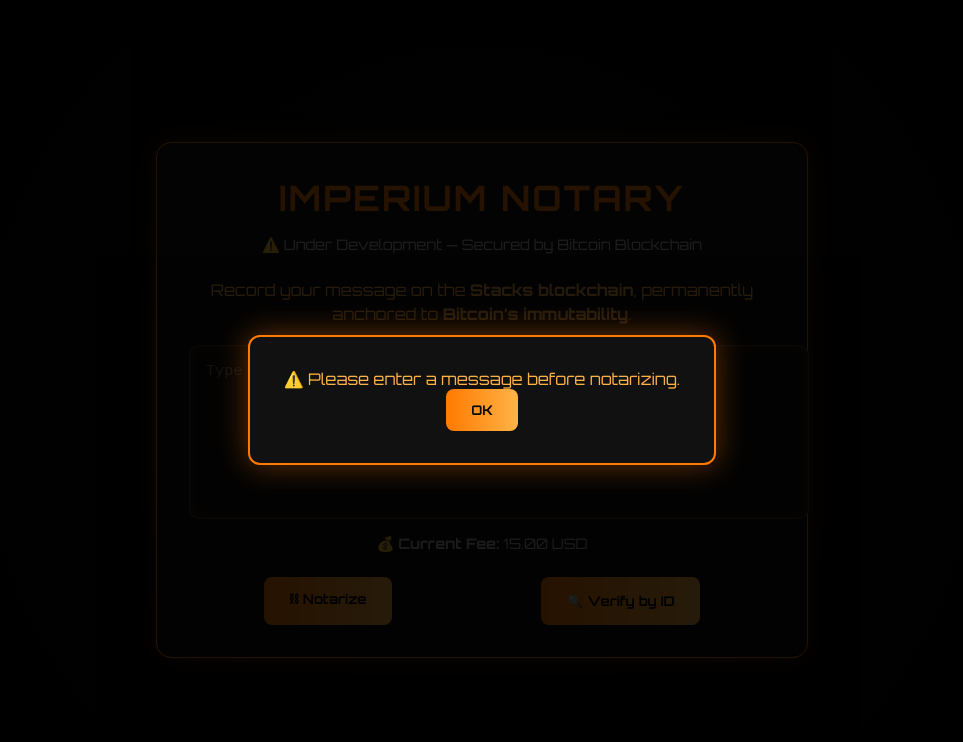
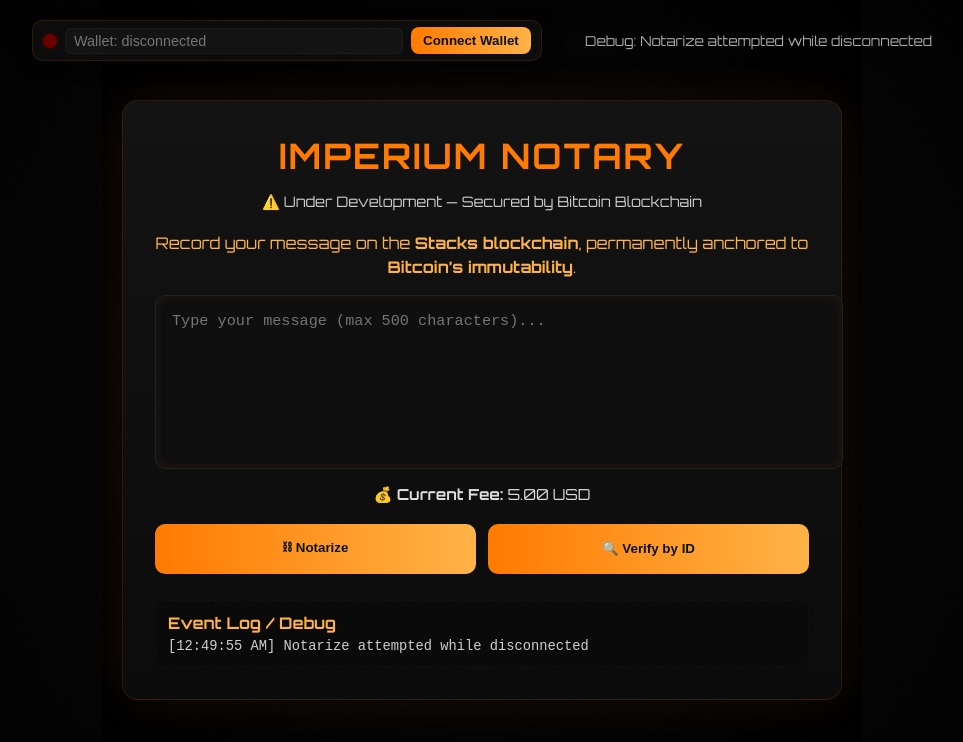
Before and after one commit to SmartCorporate/Notary, a plain HTML site: page index.html in a window 1280 px wide. Both pictures are taken after a click on the button "⛓ Notarize". Shown: the whole page, without its empty margins (158-1121 px from the left). Drawn offline with Linux system fonts and the light colour scheme.

Commit message:
24 Oct 2025 8.50pm

```diff
--- a/index.html
+++ b/index.html
@@ -1,37 +1,44 @@
 <!DOCTYPE html>
 <html lang="en">
 <head>
-  <meta charset="UTF-8">
-  <meta name="viewport" content="width=device-width, initial-scale=1.0">
+  <meta charset="utf-8" />
+  <meta name="viewport" content="width=device-width,initial-scale=1" />
   <title>IMPERIUM NOTARY</title>
-  <!-- same folder reference -->
   <link rel="stylesheet" href="style.css">
 </head>
 <body>
+  <!-- TOP BAR: wallet control -->
+  <div class="topbar">
+    <div class="wallet-control">
+      <span id="semaforo" class="semaforo red"></span>
+      <input id="walletAddr" class="wallet-addr" placeholder="Wallet: disconnected" readonly />
+      <button id="connectBtn">Connect Wallet</button>
+    </div>
+    <div class="debug-mini" id="debugMini">Debug: idle</div>
+  </div>
+
   <div class="terminal-container">
     <div class="terminal-box">
       <h1 class="title">IMPERIUM NOTARY</h1>
       <p class="subtitle">⚠️ Under Development — Secured by Bitcoin Blockchain</p>
-
       <p class="description">
         Record your message on the <b>Stacks blockchain</b>, permanently anchored to <b>Bitcoin’s immutability</b>.
       </p>
-
-      <textarea id="message" maxlength="500"
-        placeholder="Type your message here (max 500 characters)..."></textarea>
-
+      <textarea id="message" maxlength="500" placeholder="Type your message (max 500 characters)..."></textarea>
       <div class="info-line">
         💰 <b>Current Fee:</b> <span id="fee">5.00</span> USD
       </div>
-
       <div class="button-group">
         <button id="btn-notarize">⛓ Notarize</button>
         <button id="btn-verify">🔍 Verify by ID</button>
       </div>
+      <div class="debug-area">
+        <div class="debug-title">Event Log / Debug</div>
+        <pre id="debugLog" class="debugLog"></pre>
+      </div>
     </div>
   </div>
 
-  <!-- POPUP -->
   <div id="popup">
     <div class="popup-content">
       <div id="popup-text">Processing...</div>
@@ -39,7 +46,6 @@
     </div>
   </div>
 
-  <!-- same folder reference -->
   <script src="main.js"></script>
 </body>
 </html>
--- a/main.js
+++ b/main.js
@@ -1,44 +1,111 @@
-// Configuration (can be dynamic later)
-let params = {
-  fee: 15.0,
-  maxChars: 500
+// Wallet connect / disconnect + debug logic (simulated now, integrabile con Leather wallet or other Stacks wallets)
+
+// CONFIG
+const params = { fee: 5.0, maxChars: 500 };
+
+// DOM elements
+const semaforo = document.getElementById('semaforo');
+const walletAddrField = document.getElementById('walletAddr');
+const connectBtn = document.getElementById('connectBtn');
+const debugMini = document.getElementById('debugMini');
+const debugLog = document.getElementById('debugLog');
+const messageInput = document.getElementById('message');
+const btnNotarize = document.getElementById('btn-notarize');
+const btnVerify = document.getElementById('btn-verify');
+const feeDisplay = document.getElementById('fee');
+const popup = document.getElementById('popup');
+const popupText = document.getElementById('popup-text');
+const btnClose = document.getElementById('btn-close');
+
+let isConnected = false;
+let connectedAddress = null;
+
+feeDisplay.innerText = params.fee.toFixed(2);
+
+function logDebug(msg) {
+  const time = new Date().toLocaleTimeString();
+  debugLog.textContent = `[${time}] ${msg}\n` + debugLog.textContent;
+  debugMini.textContent = `Debug: ${msg}`;
+}
+
+function fakeAddress() {
+  const rnd = Math.random().toString(36).slice(2, 12).toUpperCase();
+  return `SP${rnd}`;  // formato tipo indirizzo STX per demo
+}
+
+function setConnected(addr) {
+  isConnected = !!addr;
+  connectedAddress = addr || null;
+  if (isConnected) {
+    semaforo.classList.remove('red','yellow');
+    semaforo.classList.add('green');
+    walletAddrField.value = addr;
+    connectBtn.textContent = 'Disconnect';
+    logDebug(`Connected to wallet ${addr}`);
+  } else {
+    semaforo.classList.remove('green','yellow');
+    semaforo.classList.add('red');
+    walletAddrField.value = 'Wallet: disconnected';
+    connectBtn.textContent = 'Connect Wallet';
+    logDebug('Disconnected from wallet');
+  }
+}
+
+async function toggleConnect() {
+  if (!isConnected) {
+    semaforo.classList.remove('red');
+    semaforo.classList.add('yellow');
+    logDebug('Starting wallet connection...');
+    await new Promise(r => setTimeout(r, 900));
+    const addr = fakeAddress();
+    setConnected(addr);
+    showPopup(`✅ Wallet connected: ${addr}`);
+  } else {
+    setConnected(null);
+    showPopup('⚠️ Wallet disconnected');
+  }
+}
+
+btnNotarize.onclick = () => {
+  if (!isConnected) {
+    logDebug('Notarize attempted while disconnected');
+    showPopup('⚠️ Connect wallet first.');
+    return;
+  }
+  const msg = messageInput.value.trim();
+  if (!msg) {
+    showPopup('⚠️ Enter a message first.');
+    return;
+  }
+  if (msg.length > params.maxChars) {
+    showPopup(`⚠️ Max ${params.maxChars} characters allowed.`);
+    return;
+  }
+  logDebug('Preparing notarization payload...');
+  showPopup('⛓ Hashing and broadcasting transaction (simulated)...');
+  setTimeout(() => {
+    const txid = btoa(msg + Date.now()).slice(0, 12);
+    logDebug(`Transaction simulated: TXID ${txid}`);
+    showPopup(`✅ Notarized (simulated). TXID: ${txid}`);
+    messageInput.value = '';
+  }, 1600);
 };
 
-// DOM elements
-const messageInput = document.getElementById("message");
-const popup = document.getElementById("popup");
-const popupText = document.getElementById("popup-text");
-const btnClose = document.getElementById("btn-close");
-const btnNotarize = document.getElementById("btn-notarize");
-const btnVerify = document.getElementById("btn-verify");
-const feeDisplay = document.getElementById("fee");
-
-// Initialize
-feeDisplay.innerText = params.fee.toFixed(2);
-
-// Notarize function
-btnNotarize.onclick = () => {
-  const msg = messageInput.value.trim();
-  if (!msg) return showPopup("⚠️ Please enter a message before notarizing.");
-  if (msg.length > params.maxChars) return showPopup(`⚠️ Max ${params.maxChars} characters allowed.`);
-
-  showPopup("⛓ Hashing your message and anchoring to Bitcoin...");
-  setTimeout(() => {
-    const txid = btoa(msg + Date.now()).slice(0, 10);
-    showPopup(`✅ Message notarized successfully!<br><small>TXID:</small> <b>${txid}</b>`);
-    messageInput.value = "";
-  }, 1500);
+btnVerify.onclick = () => {
+  logDebug('Verify by ID clicked (stub).');
+  showPopup('🔍 Verification coming soon.');
 };
 
-// Verify function
-btnVerify.onclick = () => {
-  showPopup("🔍 Verification feature coming soon...");
+btnClose.onclick = () => {
+  popup.style.display = 'none';
 };
 
-// Popup helper
-btnClose.onclick = () => popup.style.display = "none";
+connectBtn.addEventListener('click', toggleConnect);
 
-function showPopup(text) {
-  popupText.innerHTML = text;
-  popup.style.display = "flex";
-}
+// Export for console or debugging
+window.notaryApp = {
+  toggleConnect,
+  isConnected: () => isConnected,
+  connectedAddress: () => connectedAddress,
+  logDebug
+};
--- a/style.css
+++ b/style.css
@@ -2,7 +2,7 @@
 
 html, body {
   height: 100%;
-  margin: 0;
+  margin:  0;
   background: radial-gradient(circle at center, #0b0b0b 0%, #000000 100%);
   color: #f1f1f1;
   font-family: 'Orbitron', sans-serif;
@@ -12,129 +12,201 @@ html, body {
   overflow: hidden;
 }
 
+/* topbar */
+.topbar {
+  position: fixed;
+  top: 20px;
+  left: 50%;
+  transform: translateX(-50%);
+  width: calc(100% - 60px);
+  max-width: 900px;
+  display: flex;
+  justify-content: space-between;
+  align-items: center;
+  z-index: 200;
+}
+
+.wallet-control {
+  display: flex;
+  align-items: center;
+  gap: 8px;
+  background: rgba(18,18,18,0.7);
+  border: 1px solid rgba(255,122,0,0.12);
+  padding: 6px 10px;
+  border-radius: 10px;
+  box-shadow: 0 4px 18px rgba(0,0,0,0.6);
+}
+
+.semaforo {
+  width: 14px;
+  height: 14px;
+  border-radius: 50%;
+  display: inline-block;
+}
+
+.semaforo.red { background: #6b0000; box-shadow: 0 0 6px rgba(255,0,0,0.2); }
+.semaforo.yellow { background: #b97a00; box-shadow: 0 0 6px rgba(255,150,0,0.2); }
+.semaforo.green { background: #2db84f; box-shadow: 0 0 8px rgba(45,184,79,0.25); }
+
+.wallet-addr {
+  width: 320px;
+  max-width: 40vw;
+  min-width: 180px;
+  background: rgba(255,255,255,0.03);
+  color: #ffd;
+  border: 1px solid rgba(255,255,255,0.03);
+  padding: 4px 8px;
+  border-radius: 6px;
+  font-size: 0.9rem;
+  outline: none;
+}
+
+button#connectBtn {
+  border: none;
+  background: linear-gradient(90deg,#ff7a00,#ffb347);
+  color: #081318;
+  padding: 6px 12px;
+  border-radius: 8px;
+  cursor: pointer;
+  font-weight: bold;
+  transition: transform .15s ease;
+}
+button#connectBtn:hover { transform: translateY(-2px); }
+
+/* debug mini */
+.debug-mini {
+  color: #bbb;
+  font-size: 0.85rem;
+  opacity: 0.9;
+}
+
+/* main terminal box */
 .terminal-container {
   width: 100%;
-  max-width: 700px;
-  padding: 1.5rem;
+  max-width: 760px;
+  padding: 40px 20px;
   box-sizing: border-box;
+  display: flex;
+  align-items: center;
+  justify-content: center;
 }
 
 .terminal-box {
-  background: rgba(20, 20, 20, 0.9);
-  border: 1px solid #ff7a00;
-  border-radius: 15px;
-  box-shadow: 0 0 25px rgba(255, 122, 0, 0.3);
+  width: 100%;
+  background: linear-gradient(180deg, rgba(20,20,20,0.95), rgba(12,12,12,0.95));
   padding: 2rem;
+  border: 1px solid rgba(255,122,0,0.12);
+  border-radius: 16px;
+  box-shadow: 0 0 50px rgba(255,122,0,0.08);
   text-align: center;
-  animation: fadeIn 0.8s ease-in;
 }
 
 .title {
   color: #ff7a00;
   font-size: 2.2rem;
+  letter-spacing: 2px;
   margin: 0 0 0.3rem 0;
-  letter-spacing: 2px;
 }
 
 .subtitle {
   color: #ccc;
   font-size: 0.9rem;
-  margin-bottom: 1.5rem;
+  margin-bottom: 1.2rem;
 }
 
 .description {
   color: #ffb347;
   font-size: 1rem;
-  margin-bottom: 1.2rem;
+  margin-bottom: 1rem;
   line-height: 1.5rem;
 }
 
 textarea {
   width: 100%;
   height: 140px;
-  background-color: #0f0f0f;
-  border: 1px solid #444;
+  background: #0f0f0f;
+  border: 1px solid #222;
   color: #fff;
   border-radius: 10px;
   padding: 1rem;
   font-size: 0.95rem;
   resize: none;
-  box-shadow: inset 0 0 12px rgba(255, 122, 0, 0.25);
+  box-shadow: inset 0 0 12px rgba(255,122,0,0.08);
   outline: none;
-  transition: 0.3s ease;
 }
-
 textarea:focus {
   border-color: #ff7a00;
-  box-shadow: 0 0 15px rgba(255, 122, 0, 0.4);
+  box-shadow: 0 0 20px rgba(255,122,0,0.14);
 }
 
 .info-line {
-  margin-top: 0.7rem;
-  font-size: 0.9rem;
-  color: #bbb;
+  margin-top: 0.8rem;
+  font-size: 0.95rem;
+  color: #ddd;
 }
 
 .button-group {
   display: flex;
-  justify-content: space-around;
-  margin-top: 1.5rem;
+  justify-content: space-between;
+  gap: 12px;
+  margin-top: 1.2rem;
 }
 
-button {
+.button-group button {
+  flex: 1;
   border: none;
-  border-radius: 8px;
-  padding: 0.8rem 1.6rem;
-  font-weight: bold;
+  border-radius: 10px;
+  padding: 0.9rem 1rem;
+  font-weight: 700;
   background: linear-gradient(90deg, #ff7a00, #ffb347);
-  color: #0a0a0a;
+  color: #081318;
   cursor: pointer;
-  transition: all 0.25s ease;
-  font-family: 'Orbitron', sans-serif;
+  transition: all .18s ease;
+}
+.button-group button:hover {
+  transform: translateY(-3px);
+  box-shadow: 0 10px 30px rgba(255,122,0,0.12);
 }
 
-button:hover {
-  transform: scale(1.1);
-  box-shadow: 0 0 25px rgba(255, 122, 0, 0.6);
+.debug-area {
+  margin-top: 1.6rem;
+  text-align: left;
+  background: rgba(10,10,10,0.7);
+  border: 1px dashed rgba(255,122,0,0.06);
+  padding: 12px;
+  border-radius: 8px;
+}
+.debug-title { color: #ffb347; font-weight: 700; margin-bottom: 6px; }
+.debugLog {
+  background: transparent;
+  color: #cfcfcf;
+  max-height: 160px;
+  overflow-y: auto;
+  white-space: pre-wrap;
+  font-size: 0.86rem;
+  margin: 0;
 }
 
+/* popup styling */
 #popup {
   display: none;
   position: fixed;
-  top: 0; left: 0;
-  width: 100%; height: 100%;
-  background: rgba(0, 0, 0, 0.85);
+  top: 0; left: 0; right:0; bottom:0;
+  background: rgba(0,0,0,0.85);
   justify-content: center;
   align-items: center;
-  z-index: 100;
+  z-index: 110;
 }
-
 .popup-content {
-  background-color: #111;
+  background:#0e0e0e;
   border: 2px solid #ff7a00;
-  border-radius: 12px;
-  padding: 2rem;
+  border-radius: 10px;
+  padding: 18px;
+  max-width: 420px;
+  color: #ffcf7a;
   text-align: center;
-  color: #ffb347;
-  width: 80%;
-  max-width: 400px;
-  box-shadow: 0 0 30px rgba(255, 122, 0, 0.4);
-  animation: popupIn 0.5s ease-out;
 }
-
-@keyframes fadeIn {
-  from { opacity: 0; transform: translateY(15px); }
-  to { opacity: 1; transform: translateY(0); }
-}
-
-@keyframes popupIn {
-  from { transform: scale(0.8); opacity: 0; }
-  to { transform: scale(1); opacity: 1; }
-}
-
-@media (max-width: 700px) {
-  .title { font-size: 1.7rem; }
+@media (max-width: 720px) {
   .terminal-box { padding: 1.2rem; }
   textarea { height: 110px; font-size: 0.9rem; }
-  button { font-size: 0.9rem; padding: 0.6rem 1.2rem; }
 }
```
